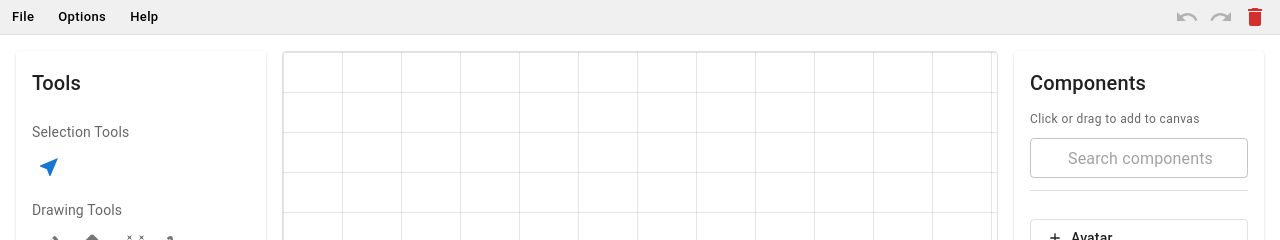
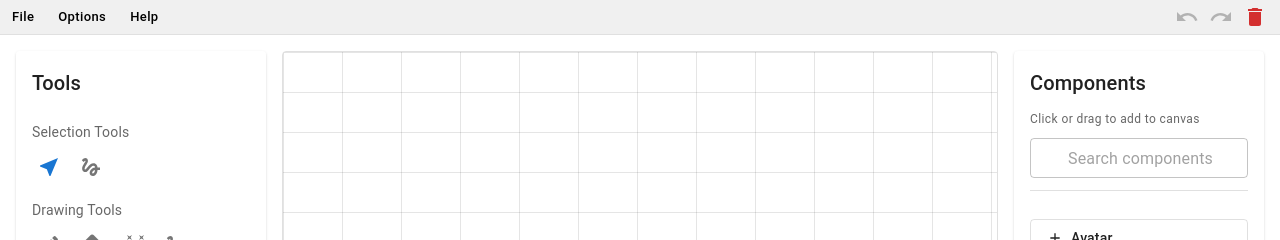
Before and after one commit to jmynes/dream, a React (Vite) app: page / in a window 1280 px wide. Shown: the top 240 px of the page. Built offline with nearby package versions, Linux system fonts and the light colour scheme; some icons are missing.

Commit message:
Move lasso control under selection tools

```diff
--- a/src/components/ToolsBar.tsx
+++ b/src/components/ToolsBar.tsx
@@ -202,6 +202,23 @@ export default function ToolsBar({
                 <CursorIcon />
               </IconButton>
             </Tooltip>
+            <Tooltip title="Lasso Select" slotProps={tooltipSlotProps}>
+              <IconButton
+                color={isLasso ? "primary" : "default"}
+                onClick={() => {
+                  const next = !isLasso;
+                  onLassoToggle(next);
+                  if (next) {
+                    onDrawingToggle(false);
+                    onEraserToggle(false);
+                    onMagicWandToggle(false);
+                  }
+                }}
+                size="small"
+              >
+                <GestureIcon />
+              </IconButton>
+            </Tooltip>
           </Box>
         </Box>
 
@@ -255,7 +272,6 @@ export default function ToolsBar({
                   if (!isMagicWand) {
                     onDrawingToggle(false);
                     onEraserToggle(false);
-                    onLassoToggle(false);
                   }
                 }}
                 size="small"
```
